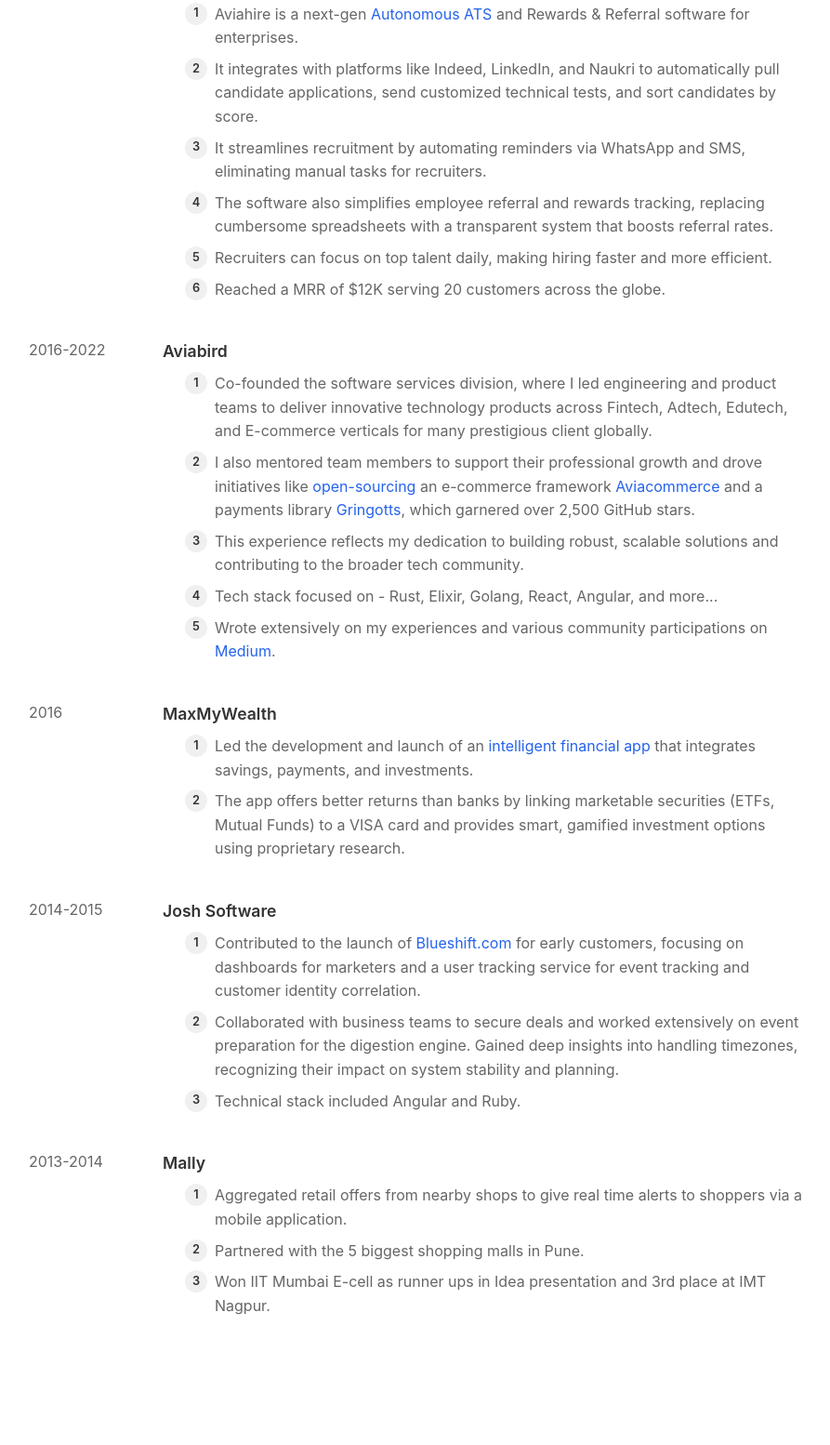
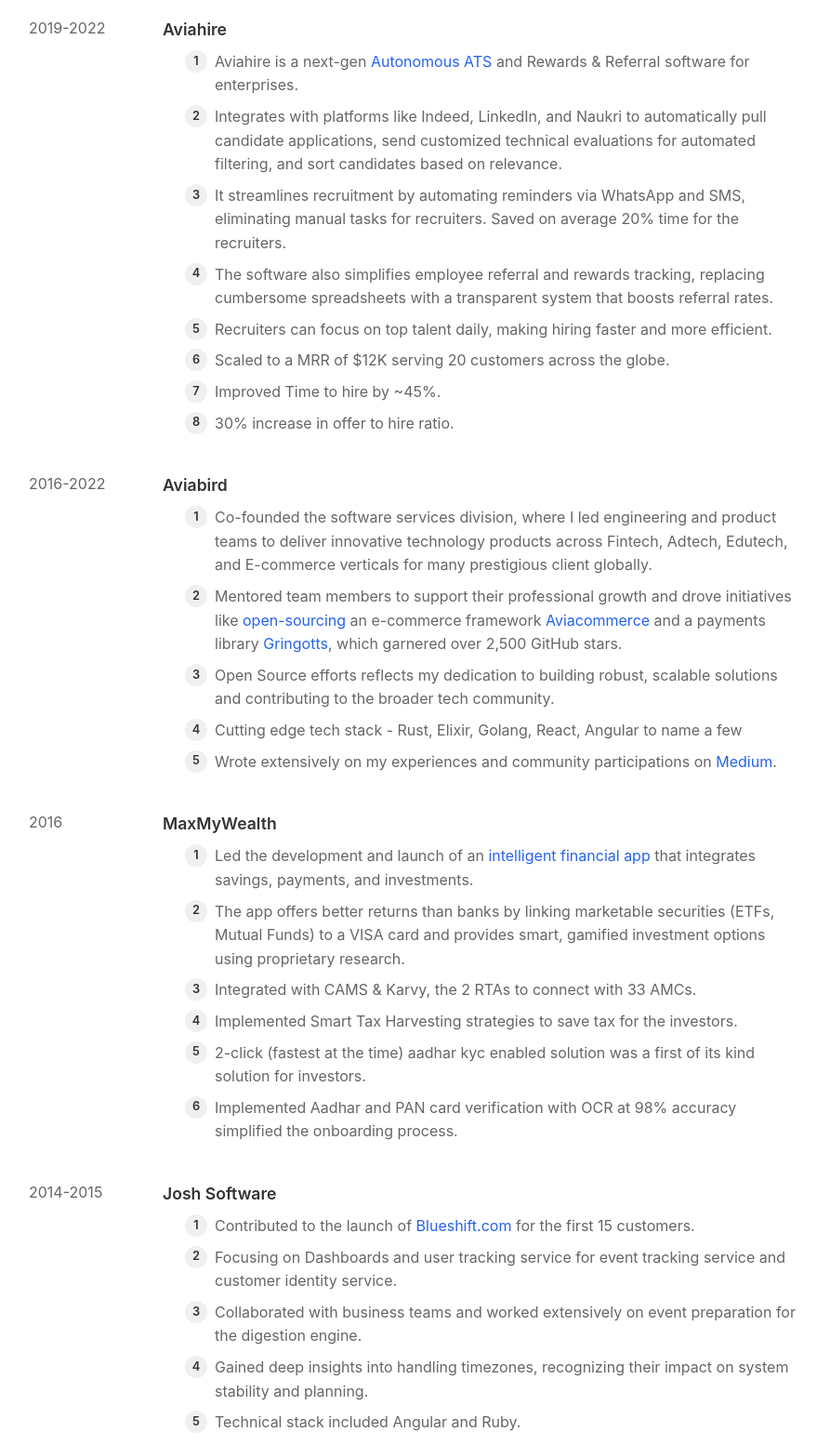
Before and after one commit to ashish173/ashish173.github.io, a plain HTML site: page index.html in a window 1280 px wide. Shown: the part 656-2210 px from the top of the page at 93% size, without its empty margins (191-1084 px from the left). Before the commit the page ends 2145 px from the top, so only its background shows below. Drawn offline with Linux system fonts and the light colour scheme.

Commit message:
content changes

```diff
--- a/index.html
+++ b/index.html
@@ -267,7 +267,7 @@
                 description: [
                     'At <a href="https://tesseract.in/" target="_blank" class="inline-link">Jio Tesseract</a> (subsidiary of Reliance Industries), I serve as the Enterprise division Product Head, driving innovation in AR/VR solutions for enterprise applications.',
                     'I lead two SaaS platforms: Augmented Remote Collaboration, which streamlines and digitizes maintenance workflows, and VR LMS, designed to enhance learning and development for enterprises, schools, and colleges.',
-                    'I led the <a href="https://www.smartprix.com/bytes/jio-launches-jiodive-vr-headset-for-ipl-2023-all-you-need-to-know-about-price-features-and-how-to-use-it/" target="_blank" class="inline-link">VR streaming project</a> during the IPL 23, bringing immersive sports experiences to the Indian Sports fans for the first time. VR Streaming was consumed by more than <a href="https://www.youtube.com/watch?v=36N1Bz7qW0A" target="_blank" class="inline-link"> 10+ Crore</a> users in the last 2 seasons IPL - 23, 24.',
+                    'I led the <a href="https://www.smartprix.com/bytes/jio-launches-jiodive-vr-headset-for-ipl-2023-all-you-need-to-know-about-price-features-and-how-to-use-it/" target="_blank" class="inline-link">VR streaming project</a> during the IPL 23, bringing immersive sports experiences to the Indian Sports fans for the first time. VR Streaming was consumed by more than <a href="https://www.youtube.com/watch?v=36N1Bz7qW0A" target="_blank" class="inline-link"> 10+ Crore</a> users in the last 2 seasons IPL - 23, 24 clocking on average ~5 mins of average watch duration and 5 PB of data consumption per season.',
                 ]
             },
             {
@@ -276,11 +276,13 @@
                 // logo: '🚀',
                 description: [
                     'Aviahire is a next-gen <a href="https://web.archive.org/web/20221012205040/https://www.aviahire.com/" target="_blank" class="inline-link">Autonomous ATS</a> and Rewards & Referral software for enterprises.',
-                    'It integrates with platforms like Indeed, LinkedIn, and Naukri to automatically pull candidate applications, send customized technical tests, and sort candidates by score.',
-                    'It streamlines recruitment by automating reminders via WhatsApp and SMS, eliminating manual tasks for recruiters.',
+                    'Integrates with platforms like Indeed, LinkedIn, and Naukri to automatically pull candidate applications, send customized technical evaluations for automated filtering, and sort candidates based on relevance.',
+                    'It streamlines recruitment by automating reminders via WhatsApp and SMS, eliminating manual tasks for recruiters. Saved on average 20% time for the recruiters.',
                     'The software also simplifies employee referral and rewards tracking, replacing cumbersome spreadsheets with a transparent system that boosts referral rates. ',
                     'Recruiters can focus on top talent daily, making hiring faster and more efficient.',
-                    'Reached a MRR of $12K serving 20 customers across the globe.'
+                    'Scaled to a MRR of $12K serving 20 customers across the globe.',
+                    'Improved Time to hire by ~45%.',
+                    '30% increase in offer to hire ratio.'
                 ]
             },
             {
@@ -289,10 +291,10 @@
                 // logo: '🚀',
                 description: [
                     'Co-founded the software services division, where I led engineering and product teams to deliver innovative technology products across Fintech, Adtech, Edutech, and E-commerce verticals for many prestigious client globally.',
-                    'I also mentored team members to support their professional growth and drove initiatives like <a href="https://github.com/aviabird" class="inline-link" target="_blank">open-sourcing</a> an e-commerce framework <a href="https://github.com/aviacommerce" target="_blank" class="inline-link">Aviacommerce</a> and a payments library <a href="https://github.com/aviabird/gringotts" target="_blank" class="inline-link">Gringotts</a>, which garnered over 2,500 GitHub stars.',
-                    'This experience reflects my dedication to building robust, scalable solutions and contributing to the broader tech community.',
-                    'Tech stack focused on - Rust, Elixir, Golang, React, Angular, and more...',
-                    'Wrote extensively on my experiences and various community participations on <a href="https://medium.com/@ashishait" class="inline-link" target="_blank">Medium</a>.'
+                    'Mentored team members to support their professional growth and drove initiatives like <a href="https://github.com/aviabird" class="inline-link" target="_blank">open-sourcing</a> an e-commerce framework <a href="https://github.com/aviacommerce" target="_blank" class="inline-link">Aviacommerce</a> and a payments library <a href="https://github.com/aviabird/gringotts" target="_blank" class="inline-link">Gringotts</a>, which garnered over 2,500 GitHub stars.',
+                    'Open Source efforts reflects my dedication to building robust, scalable solutions and contributing to the broader tech community.',
+                    'Cutting edge tech stack  - Rust, Elixir, Golang, React, Angular to name a few',
+                    'Wrote extensively on my experiences and community participations on <a href="https://medium.com/@ashishait" class="inline-link" target="_blank">Medium</a>.'
                 ]
             },
             {
@@ -301,7 +303,11 @@
                 // logo: '🚀',
                 description: [
                     'Led the development and launch of an <a href="https://www.vccircle.com/fintech-platform-maxmywealth-raises-funds-from-two-uk-firms" taget="_blank" class="inline-link">intelligent financial app</a> that integrates savings, payments, and investments.',
-                    'The app offers better returns than banks by linking marketable securities (ETFs, Mutual Funds) to a VISA card and provides smart, gamified investment options using proprietary research.'
+                    'The app offers better returns than banks by linking marketable securities (ETFs, Mutual Funds) to a VISA card and provides smart, gamified investment options using proprietary research.',
+                    'Integrated with CAMS & Karvy, the 2 RTAs to connect with 33 AMCs.',
+                    'Implemented Smart Tax Harvesting strategies to save tax for the investors.',
+                    '2-click (fastest at the time) aadhar kyc enabled solution was a first of its kind solution for investors.',
+                    'Implemented Aadhar and PAN card verification with OCR at 98% accuracy simplified the onboarding process.'
                 ]
             },
             {
@@ -309,8 +315,10 @@
                 company: 'Josh Software',
                 // logo: '🔮',
                 description: [
-                    'Contributed to the launch of <a href="https://blueshift.com" target="_blank" class="inline-link">Blueshift.com</a> for early customers, focusing on dashboards for marketers and a user tracking service for event tracking and customer identity correlation.',
-                    'Collaborated with business teams to secure deals and worked extensively on event preparation for the digestion engine. Gained deep insights into handling timezones, recognizing their impact on system stability and planning.',
+                    'Contributed to the launch of <a href="https://blueshift.com" target="_blank" class="inline-link">Blueshift.com</a> for the first 15 customers.',
+                    'Focusing on Dashboards and user tracking service for event tracking service and customer identity service.',
+                    'Collaborated with business teams and worked extensively on event preparation for the digestion engine.',
+                    'Gained deep insights into handling timezones, recognizing their impact on system stability and planning.',
                     'Technical stack included Angular and Ruby.'
                 ]
             },
@@ -321,7 +329,7 @@
                 description: [
                     'Aggregated retail offers from nearby shops to give real time alerts to shoppers via a mobile application.',
                     'Partnered with the 5 biggest shopping malls in Pune.',
-                    'Won IIT Mumbai E-cell as runner ups in Idea presentation and 3rd place at IMT Nagpur.'
+                    'Won IIT Mumbai E-cell as runner ups and 3rd place at IMT Nagpur in Startup Idea Presentation competition.'
                 ]
             }
         ];
```
